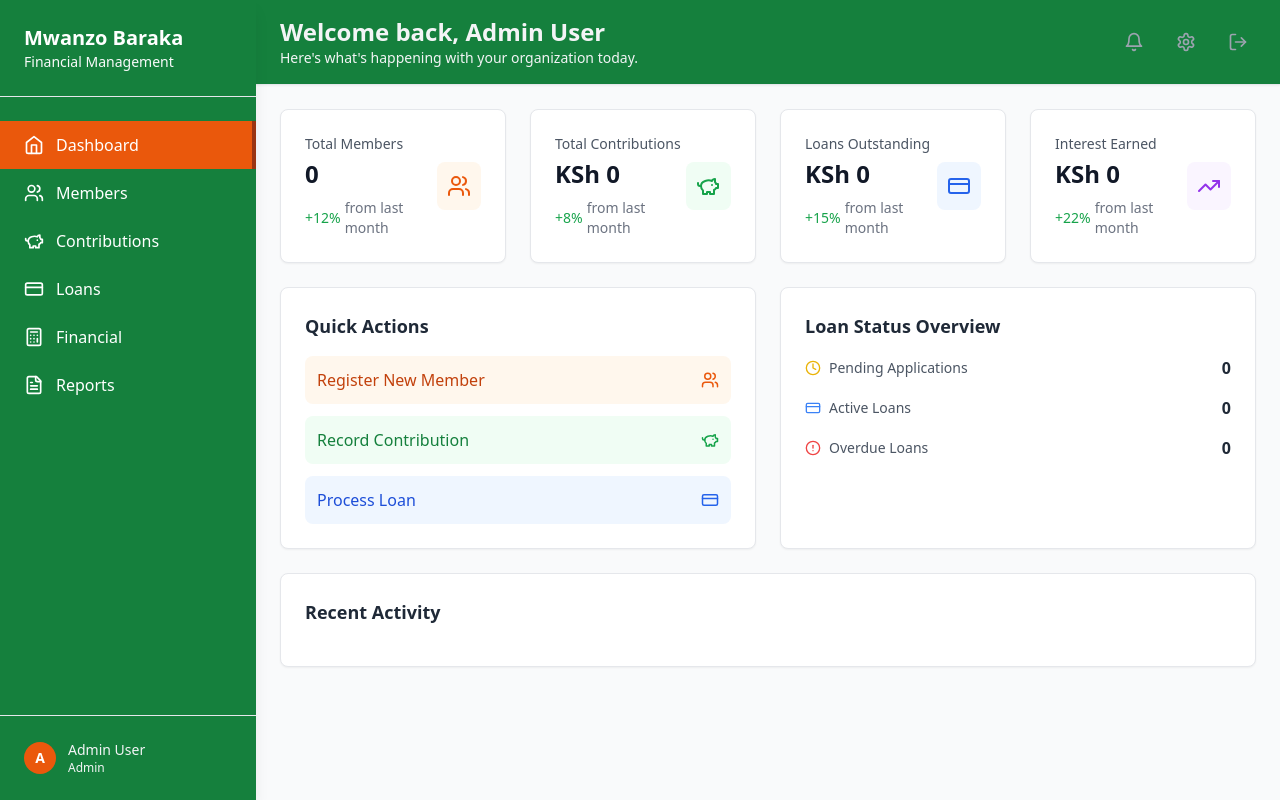
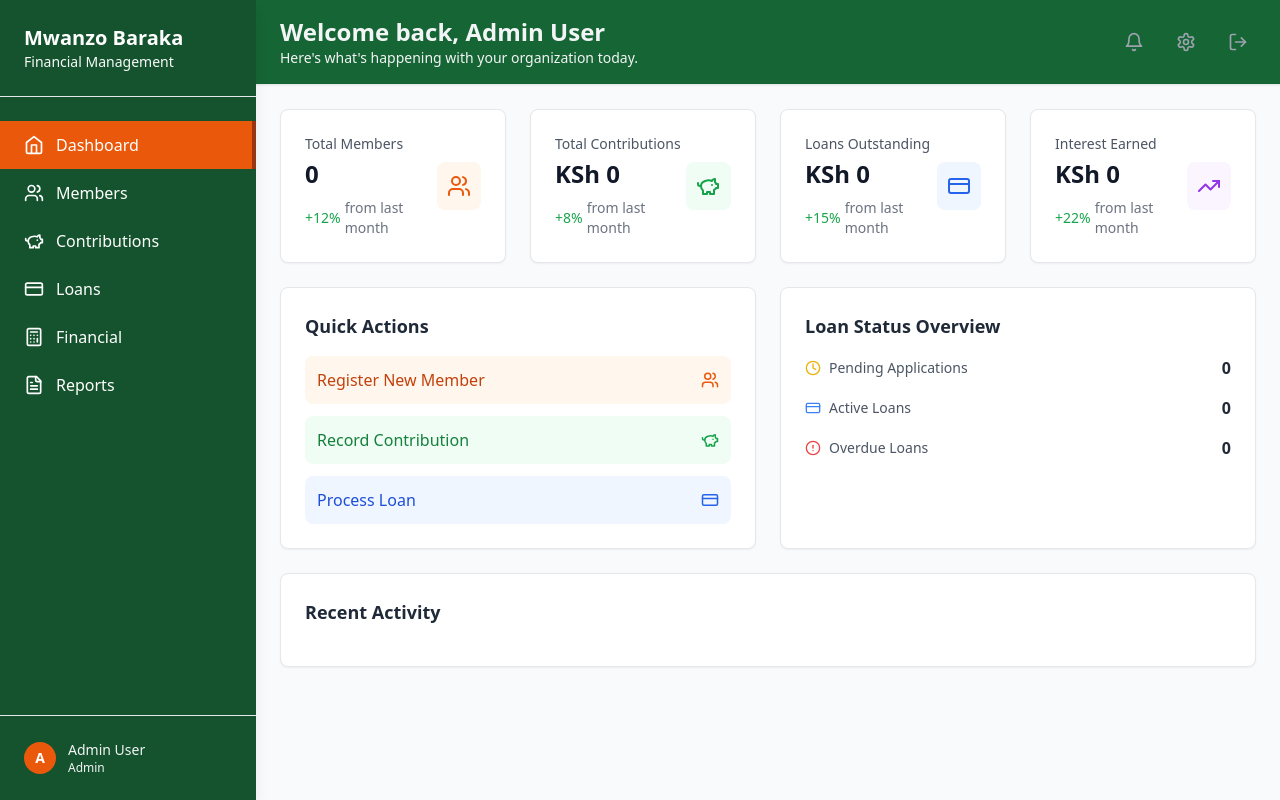
Before and after one commit to Gmatieso/mwanzobaraka, a React (Vite) app: page / in a window 1280 px wide. Built offline with nearby package versions, Linux system fonts and the light colour scheme.

Commit message:
Fix: Code refactored

```diff
--- a/src/components/Layout/Header.tsx
+++ b/src/components/Layout/Header.tsx
@@ -10,7 +10,7 @@ const Header: React.FC = () => {
   };
 
   return (
-    <header className="bg-green-700 shadow-sm border-b border-gray-200 px-6 py-4">
+    <header className="bg-green-800 shadow-sm border-b border-gray-200 px-6 py-4">
       <div className="flex items-center justify-between">
         <div>
           <h1 className="text-2xl font-bold text-gray-100">Welcome back, {currentUser?.name}</h1>
--- a/src/components/Layout/Sidebar.tsx
+++ b/src/components/Layout/Sidebar.tsx
@@ -45,7 +45,7 @@ const Sidebar: React.FC<SidebarProps> = ({ currentPage, setCurrentPage, isOpen,
       </button>
 
       {/* Sidebar */}
-      <div className={`fixed inset-y-0 left-0 z-40 w-64 bg-green-700 shadow-lg transform transition-transform duration-300 ease-in-out ${
+      <div className={`fixed inset-y-0 left-0 z-40 w-64 bg-green-900 shadow-lg transform transition-transform duration-300 ease-in-out ${
         isOpen ? 'translate-x-0' : '-translate-x-full'
       } lg:translate-x-0`}>
         <div className="p-6 border-b border-gray-200">
```
